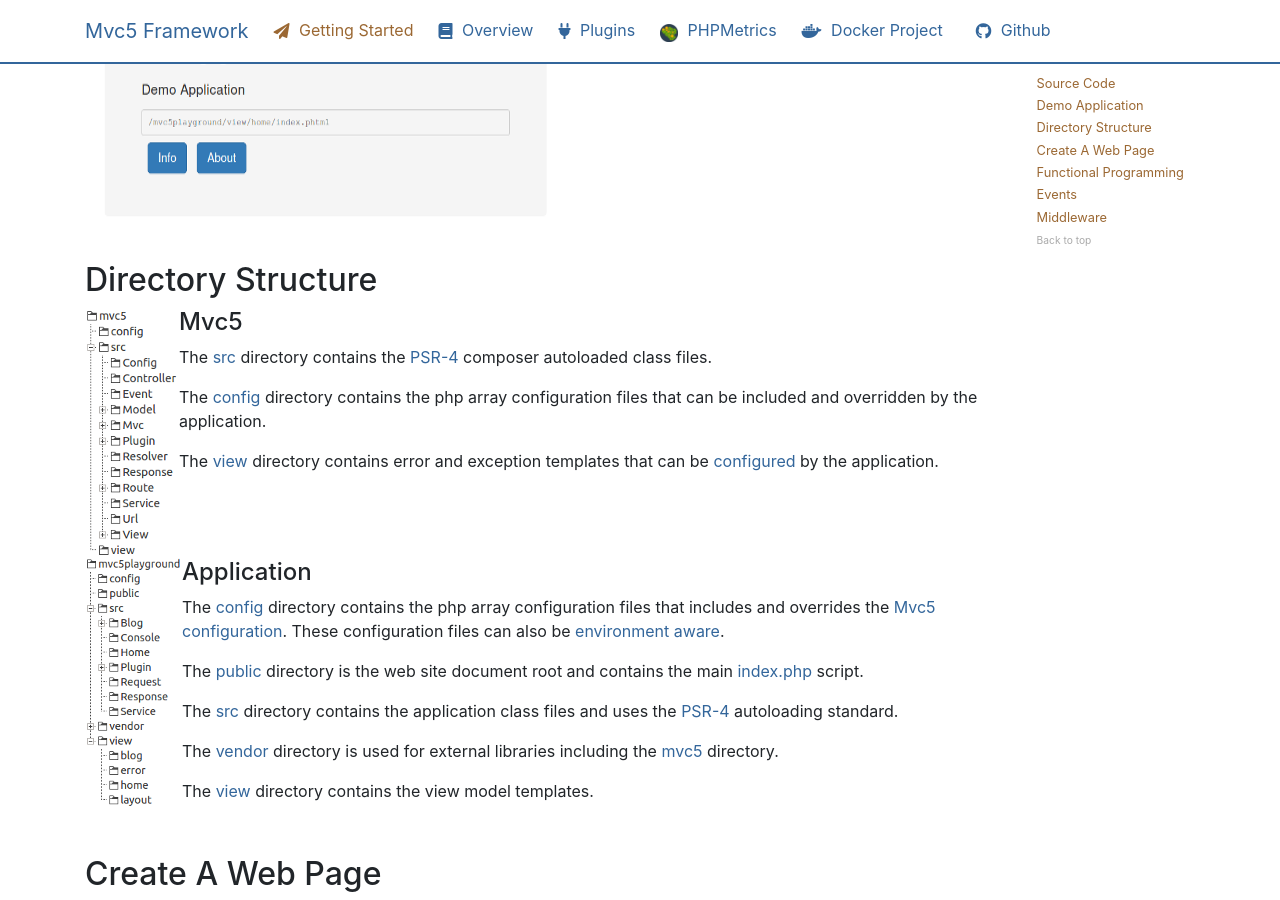
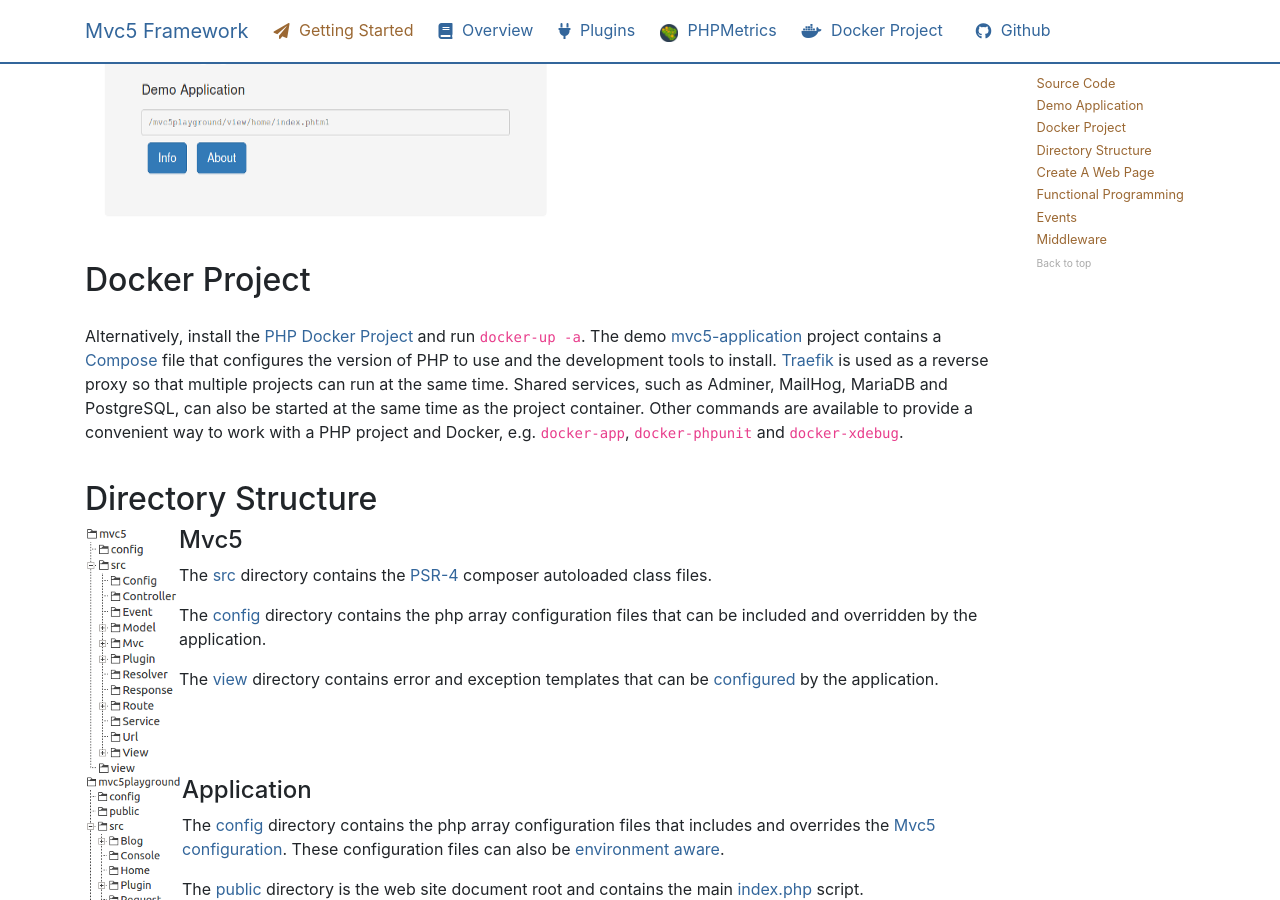
Before and after one commit to mvc5/mvc5.github.io, a Jekyll site: the page built from getting-started/index.md, in a window 1280 px wide and 900 px high, scrolled down 862 px. Built offline with Jekyll 4.4.1, drawn with Linux system fonts in a browser that asks for light colours; nearby versions of some CDN libraries.

Commit message:
docker-up -a

```diff
--- a/getting-started/demo-application.md
+++ b/getting-started/demo-application.md
@@ -7,3 +7,6 @@
 <div class="thumbnail" style="border:none;">
     <img style="margin-left:0;" src="/images/mvc5playground.png" width="480" height="320" title="Mvc5 Demo Application">
 </div>
+
+## Docker Project
+<p class="pt-3">Alternatively, install the <a href="https://github.com/devosc/docker" title="PHP Docker Project">PHP Docker Project</a> and run <code>docker-up -a</code>. The demo <a href="https://github.com/mvc5/mvc5-application">mvc5-application</a> project contains a <a href="https://github.com/mvc5/mvc5-application/blob/master/docker-compose.yml">Compose</a> file that configures the version of PHP to use and the development tools to install. <a href="https://traefik.io/" title="Traefik">Traefik</a> is used as a reverse proxy so that multiple projects can run at the same time. Shared services, such as Adminer, MailHog, MariaDB and PostgreSQL, can also be started at the same time as the project container. Other commands are available to provide a convenient way to work with a PHP project and Docker, e.g. <code>docker-app</code>, <code>docker-phpunit</code> and <code>docker-xdebug</code>.</p>
--- a/getting-started/sidebar.md
+++ b/getting-started/sidebar.md
@@ -1,6 +1,7 @@
 <nav class="nav nav-pills flex-column">
     <a class="nav-link text-nowrap" href="#source-code">Source Code</a>
     <a class="nav-link text-nowrap" href="#demo-application">Demo Application</a>
+    <a class="nav-link text-nowrap" href="#docker-project">Docker Project</a>
     <a class="nav-link text-nowrap" href="#directory-structure">Directory Structure</a>
     <a class="nav-link text-nowrap" href="#create-a-web-page">Create A Web Page</a>
     <a class="nav-link text-nowrap" href="#functional-programming">Functional Programming</a>
```
